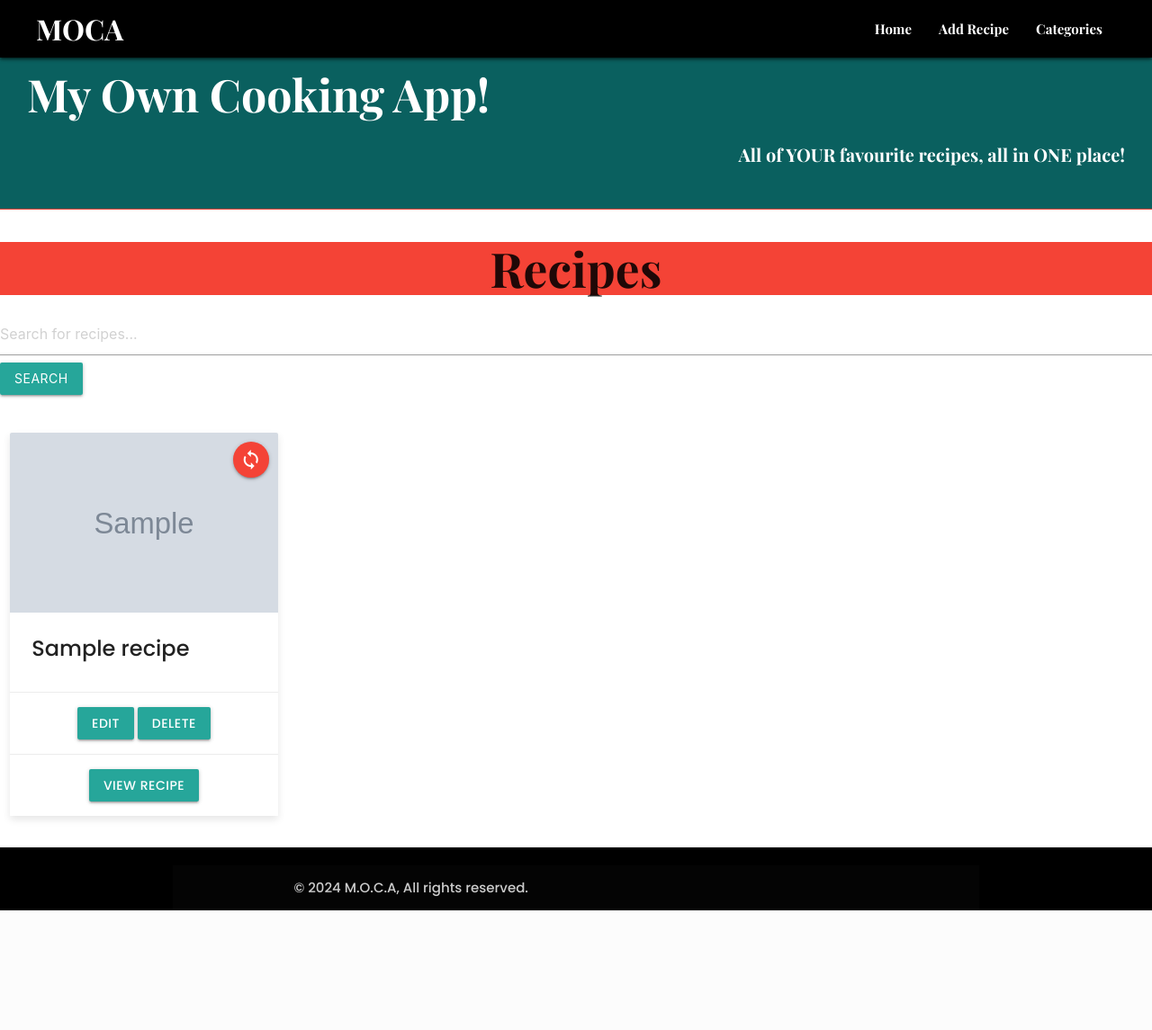
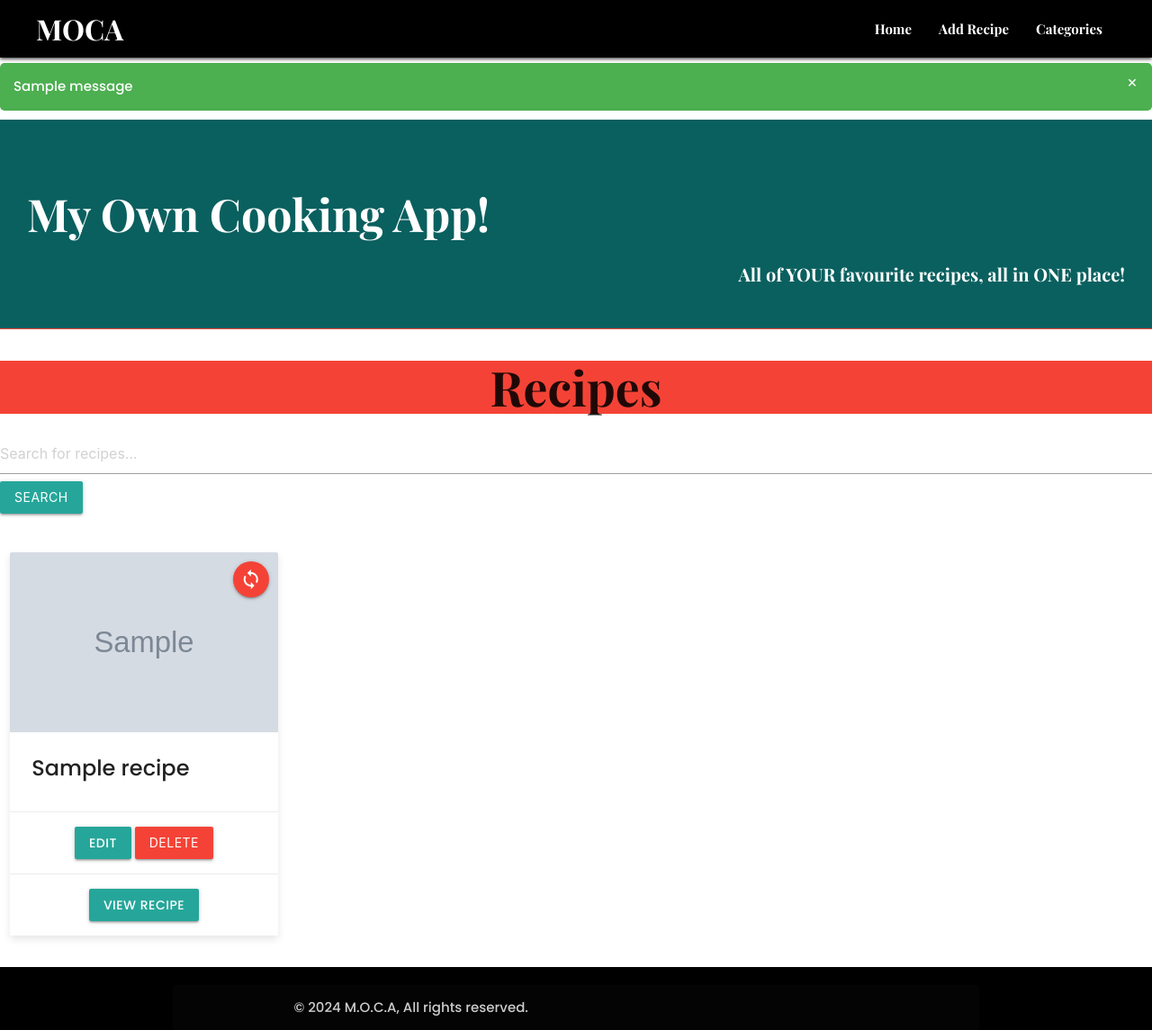
Before and after one commit to AlexandraEL9/MOCA-app, a Flask app: page / in a window 1280 px wide. Shown: the whole page at 90% size. Before the commit the page ends 1012 px from the top, so only its background shows below. Run offline with Flask 2, Linux system fonts and the light colour scheme; tables that the repository leaves empty hold one stand-in row (values such as "Sample post"); grey boxes marked "Sample" are stand-in pictures; one stand-in notice (Sample message) is shown; some libraries are stand-ins or nearby versions.

Commit message:
update: ammend buttons into form elemnts for flash messages

```diff
--- a/moca/templates/base.html
+++ b/moca/templates/base.html
@@ -34,9 +34,21 @@
 
 
     <main class="container container-main">
+        {% with messages = get_flashed_messages(with_categories=true) %}
+          {% if messages %}
+            <div class="flash-messages">
+              {% for category, message in messages %}
+                <div class="flash-message {{ category }}">
+                  <button class="close-btn">&times;</button>
+                  {{ message }}
+                </div>
+              {% endfor %}
+            </div>
+          {% endif %}
+        {% endwith %}
+
         {% block content %}
         {% endblock %}
-
     </main>
 
     <footer class="page-footer black">
--- a/moca/templates/categories.html
+++ b/moca/templates/categories.html
@@ -22,7 +22,9 @@
         <span class="card-title">{{ category.category_name }}</span>
         <div class="card-action center-align">
           <a href="{{ url_for('edit_category', category_id=category.id) }}" class="btn">Edit</a>
-          <a href="{{ url_for('delete_category', category_id=category.id) }}" class="btn">Delete</a>
+          <form action="{{ url_for('delete_category', category_id=category.id) }}" method="POST" style="display:inline;">
+            <button type="submit" class="btn red">Delete</button>
+        </form>
         </div>
         <div class="card-action center-align">
           <!--view all button to view all recipes belonging to this category-->
--- a/moca/templates/recipes.html
+++ b/moca/templates/recipes.html
@@ -44,7 +44,10 @@
         </div>
         <div class="card-action center-align">
             <a href="{{ url_for('edit_recipe', recipe_id=recipe.id) }}" class="btn">Edit</a>
-            <a href="{{ url_for('delete_recipe', recipe_id=recipe.id) }}" class="btn">Delete</a>
+            <form action="{{ url_for('delete_recipe', recipe_id=recipe.id) }}" method="POST" style="display:inline;">
+                <button type="submit" class="btn red">Delete</button>
+            </form>
+
         </div>
         <div class="card-action center-align">
             <a href="{{ url_for('view_recipe', recipe_id=recipe.id) }}" class="btn">View Recipe</a>
```
